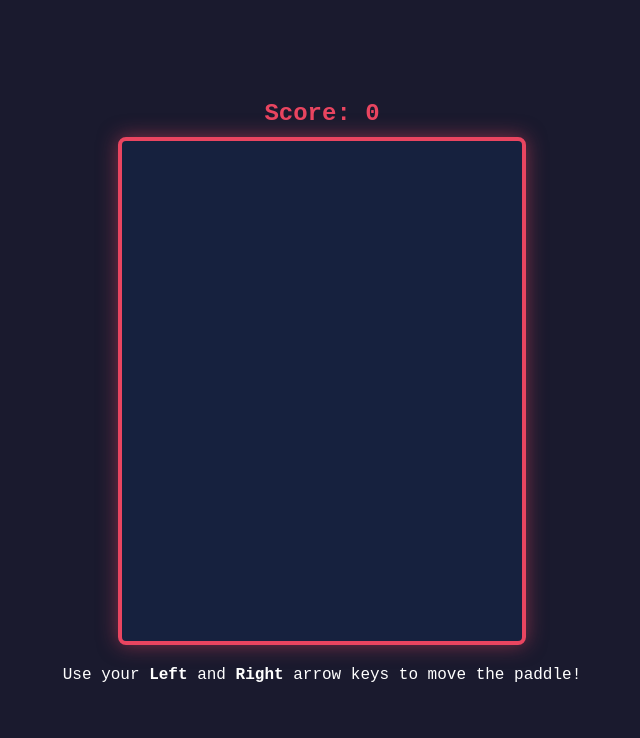
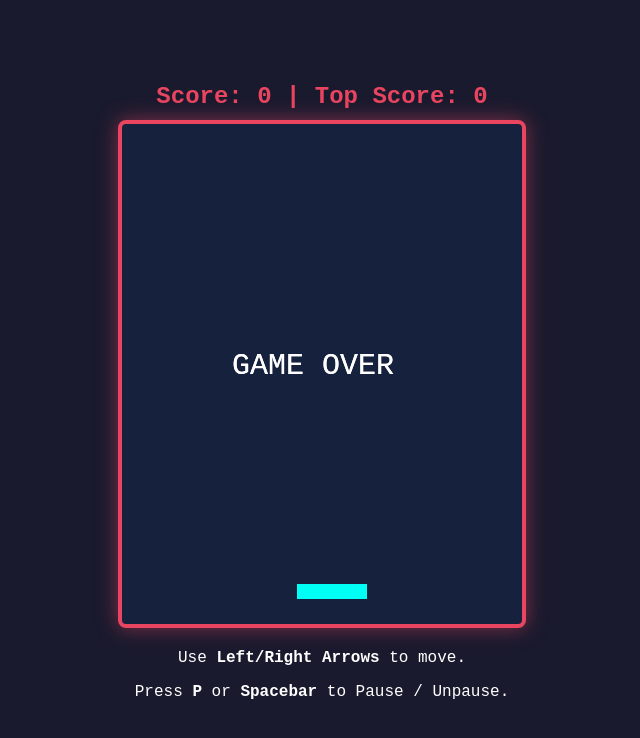
Before and after one commit to nguyenhung120307-art/Case-study-Arcade-game, a plain HTML site: page index.html in a window 1280 px wide. Shown: the whole page, without its empty margins (318-958 px from the left). Drawn offline with Linux system fonts and the light colour scheme.

Commit message:
Enhance scoreboard and control instructions in HTML
Added a top score display and updated control instructions.

```diff
--- a/index.html
+++ b/index.html
@@ -9,9 +9,16 @@
 <body>
 
     <div id="game-container">
-        <div id="scoreboard">Score: <span id="score-val">0</span></div>
+        <!-- Added Top Score Display -->
+        <div id="scoreboard">
+            Score: <span id="score-val">0</span> | Top Score: <span id="top-score-val">0</span>
+        </div>
+
         <canvas id="gameCanvas" width="400" height="500"></canvas>
-        <p>Use your <b>Left</b> and <b>Right</b> arrow keys to move the paddle!</p>
+
+        <!-- Updated control instructions -->
+        <p>Use <b>Left/Right Arrows</b> to move.</p>
+        <p>Press <b>P</b> or <b>Spacebar</b> to Pause / Unpause.</p>
     </div>
 
     <script src="game.js"></script>
```
